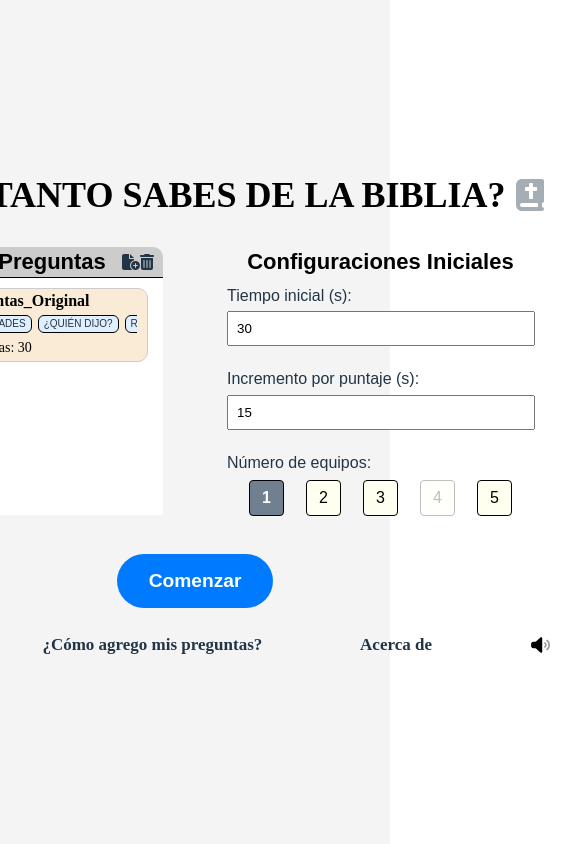
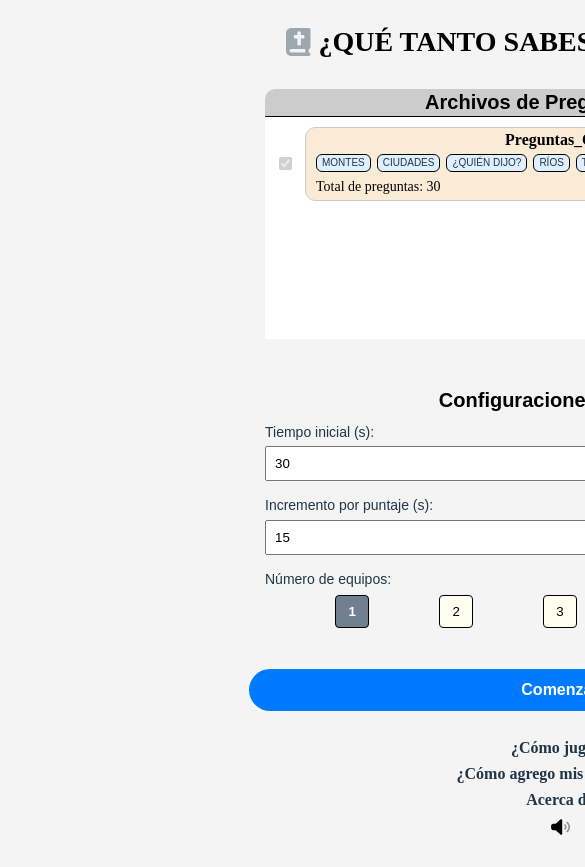
Before and after one commit to Abnerpino/ejercicio_biblico, a React (Vite) app: page / in a window 390 px wide. Shown: the top 867 px of the page, 585 px wide, since content can reach past the window. Before the commit the page ends 844 px from the top, so only its background shows below. Built offline with nearby package versions, Linux system fonts and the light colour scheme.

Commit message:
Se hizo responsivo el diseño de las pantallas y modales principales.

```diff
--- a/src/index.css
+++ b/src/index.css
@@ -23,8 +23,9 @@ a:hover {
 
 body {
   margin: 0;
+  display: grid;
   place-items: center;
-  min-width: 320px;
+  min-width: 1100px;
   min-height: 100vh;
   align-content: center;
   font-family: Arial, sans-serif;
@@ -63,3 +64,19 @@ p {
     background-color: #f9f9f9;
   }
 }
+
+@media screen and (max-width: 768px) {
+  body {
+    font-size: 14px;
+    padding: 10px;
+  }
+
+  h1 {
+    font-size: 2em;
+  }
+
+  button {
+    font-size: 0.95em;
+    padding: 0.5em 1em;
+  }
+}
--- a/src/modals/ganador/Ganador.css
+++ b/src/modals/ganador/Ganador.css
@@ -56,3 +56,9 @@
   cursor: pointer;
   transition: background-color 0.3s ease;
 }
+
+@media screen and (max-width: 768px) {
+  .modal {
+    width: 97.6vw;
+  }
+}
--- a/src/modals/pregunta/Pregunta.css
+++ b/src/modals/pregunta/Pregunta.css
@@ -141,3 +141,9 @@
   background-color: #FF0000;
   color: white;
 }
+
+@media screen and (max-width: 768px) {
+  .modal-pregunta {
+    width: 97.6vw;
+  }
+}
--- a/src/screens/menu/Menu.css
+++ b/src/screens/menu/Menu.css
@@ -137,3 +137,75 @@ input[type="number"] {
 .texto-etiqueta:hover {
   color: #646cff;
 }
+
+@media screen and (max-width: 768px) {
+  .pantalla-menu {
+    padding: 1rem;
+  }
+
+  .div-header {
+    text-align: center;
+    gap: 0.5rem;
+    margin-top: 0;
+  }
+
+  .texto-titulo {
+    font-size: 28px;
+    margin: 0;
+  }
+
+  .paneles {
+    flex-direction: column;
+    height: auto;
+    gap: 1rem;
+    width: 75%;
+    justify-self: center;
+  }
+
+  .panel {
+    height: auto;
+    min-height: 250px;
+    max-height: 400px;
+  }
+
+  input[type="number"] {
+    width: 96.75%;
+    margin-bottom: 1rem;
+  }
+
+  .btn-empezar {
+    width: 75%;
+    font-size: 1rem;
+    padding: 0.75rem;
+    margin-top: 1rem;
+  }
+
+  .ayuda-etiquetas {
+    flex-direction: column;
+    align-items: center;
+    text-align: center;
+    gap: 0.5rem;
+    font-size: 16px;
+  }
+
+  .archivo-encabezado {
+    font-size: 16px;
+  }
+
+  .titulo-lista,
+  .titulo-configs {
+    font-size: 20px;
+  }
+
+  .div-icons {
+    width: auto;
+    gap: 10px;
+    padding: 0 5px;
+  }
+
+  .div-titulo {
+    width: 100%;
+    justify-content: center;
+    padding: 0;
+  }
+}
--- a/src/screens/tablero/Tablero.css
+++ b/src/screens/tablero/Tablero.css
@@ -142,3 +142,69 @@ button.celda.disabled {
   background-color: #e0e0e0;
   border-color: #999;
 }
+
+@media screen and (max-width: 768px) {
+  .pantalla-juego {
+    padding: 10px;
+  }
+
+  .btn-volver-menu {
+    top: 78px;
+    right: auto;
+    left: 20px;
+    font-size: 18px;
+  }
+
+  .btn-volumen {
+    top: 78px;
+    right: -75%;
+  }
+
+  .header {
+    gap: 35px;
+    justify-content:flex-start ;
+  }
+
+  .equipo-box {
+    width: 100px;
+    padding: 8px;
+  }
+
+  .texto-equipo {
+    font-size: 20px;
+  }
+
+  .texto-puntaje {
+    font-size: 18px;
+  }
+
+  .tabla-preguntas {
+    width: 100%;
+    overflow-x: auto;
+    padding-bottom: 10px;
+  }
+
+  .fila {
+    flex-wrap: nowrap;
+    overflow-x: auto;
+  }
+
+  .celda,
+  button.celda {
+    min-width: 120px;
+    height: 55px;
+    font-size: 16px;
+  }
+
+  .celda.topico {
+    font-size: 18px;
+  }
+
+  .button.green,
+  .button.red {
+    font-size: 16px;
+    padding: 0px 12px;
+    font-size: 14px;
+    margin-left: 65px;
+  }
+}
```
